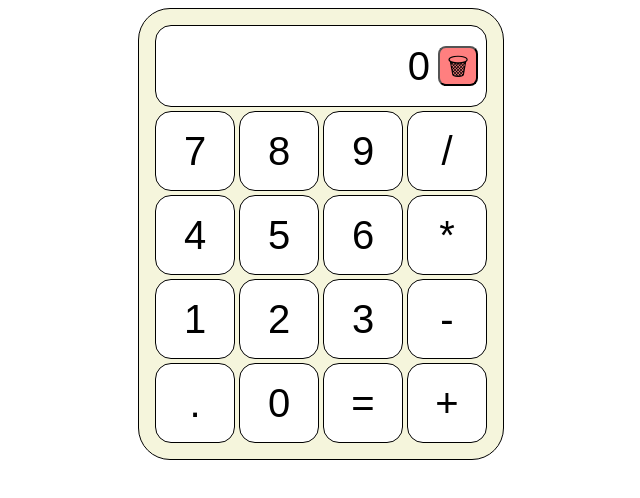
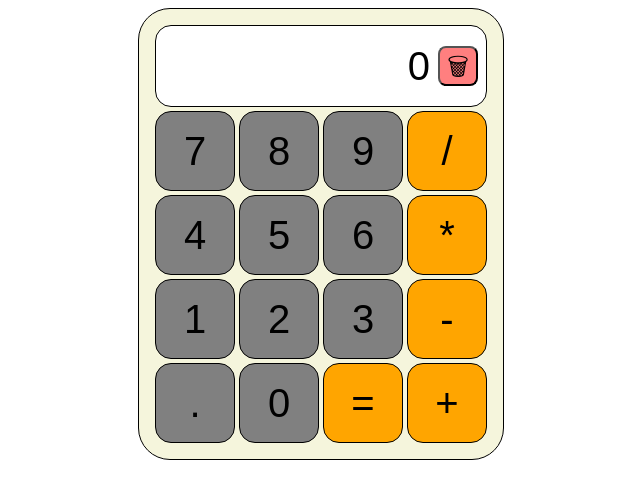
Before and after one commit to sadpoteto/odin-calculator, a plain HTML site: page index.html in a window 1280 px wide. Shown: the whole page, without its empty margins (319-959 px from the left). Drawn offline with Linux system fonts and the light colour scheme.

Commit message:
(CSS) Differentiate nums & ops by color

```diff
--- a/styles.css
+++ b/styles.css
@@ -30,9 +30,16 @@ body {
     font-size: 5vmin;
     border: .2vmin solid black;
     border-radius: 2vmin;
-    background-color: white;
     font-family: Arial;
     flex: 0 0 1;
+}
+
+.row > .num, .row > .dot {
+    background-color: grey;
+}
+
+.row > .op, .row > .eval {
+    background-color: orange;
 }
 
 .row .clr {
```
